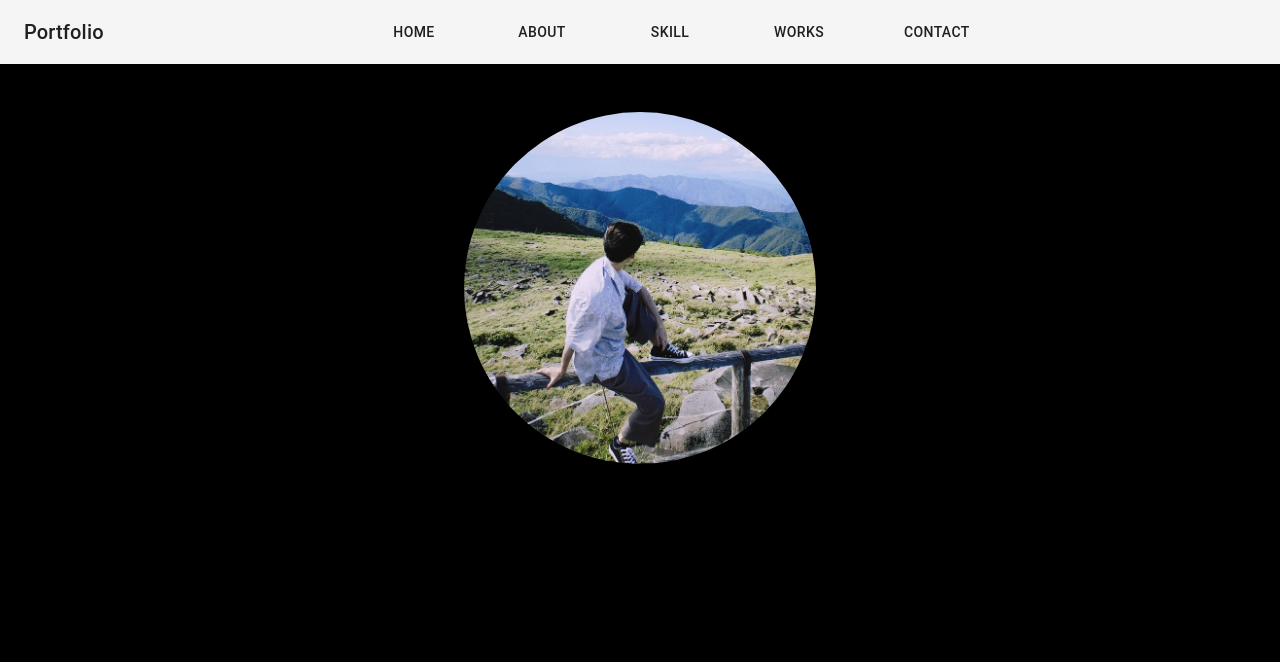
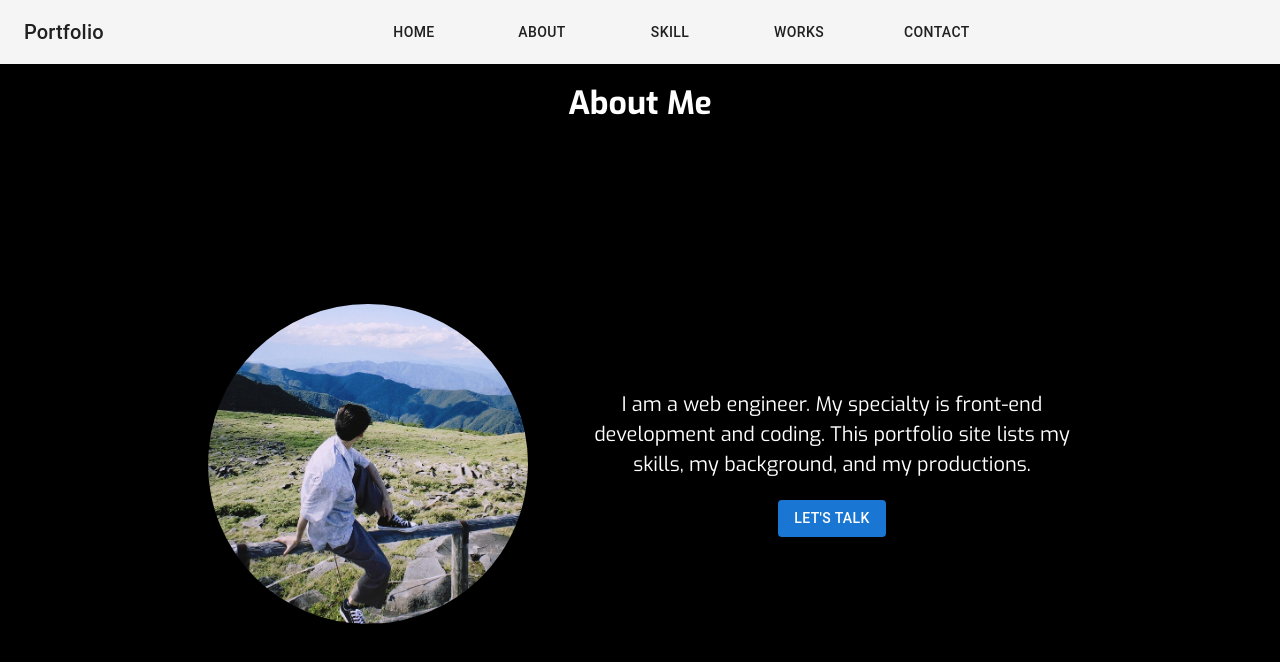
Before and after one commit to okasyun/Portfolio, a React (Create React App) app: page /about in a window 1280 px wide. Shown: the top 662 px of the page. Built offline with nearby package versions, Linux system fonts and the light colour scheme.

Commit message:
add home about

```diff
--- a/src/assets/styled.css
+++ b/src/assets/styled.css
@@ -1,27 +1,32 @@
 body {
-  overflow: hidden;
   color: white;
 }
 
 .container {
+  justify-content: center;
   height: 100vh;
   background-color: black;
   width: 100%;
   padding-top: 64px;
   margin: 0 auto;
   text-align: center;
+}
+
+.cards {
+  gap: 4rem;
+  position: relative;
+  height: 80%;
+  margin: 0 auto;
+  width: 80%;
   display: flex;
   justify-content: center;
-}
-
-.home__container {
-  flex-direction: column;
+  align-items: center;
+  flex-direction: row;
 }
 
 .me {
-  margin-top: 3rem;
-  width: 22rem;
-  height: 22rem;
+  width: 20rem;
+  height: 20rem;
   position: relative;
 }
 .me > img {
@@ -35,4 +40,33 @@ body {
   position: absolute;
   width: 100%;
   height: 100%;
+}
+
+.introduction {
+  width: 30rem;
+  position: relative;
+}
+.introduction > p {
+  font-size: 20px;
+  line-height: 30px;
+  margin-bottom: 20px;
+}
+
+.container {
+  height: 100vh;
+  background-color: black;
+  width: 100%;
+  padding-top: 64px;
+  margin: 0 auto;
+  text-align: center;
+}
+
+@media screen and (max-width: 1000px) {
+  .cards {
+    flex-direction: column;
+  }
+  .introduction > p {
+    font-size: 20px;
+    line-height: 25px;
+  }
 }/*# sourceMappingURL=styled.css.map */
--- a/src/assets/styled.scss
+++ b/src/assets/styled.scss
@@ -1,27 +1,33 @@
 body {
-  overflow: hidden;
+  // overflow: hidden;
   color: white;
 }
 
 .container {
+  justify-content: center;
   height: 100vh;
   background-color: black;
   width: 100%;
   padding-top: 64px;
   margin: 0 auto;
   text-align: center;
+}
+
+.cards {
+  gap: 4rem;
+  position: relative;
+  height: 80%;
+  margin: 0 auto;
+  width: 80%;
   display: flex;
   justify-content: center;
-}
-
-.home__container {
-  flex-direction: column;
+  align-items: center;
+  flex-direction: row;
 }
 
 .me {
-  margin-top: 3rem;
-  width: 22rem;
-  height: 22rem;
+  width: 20rem;
+  height: 20rem;
   position: relative;
   & > img {
     border-radius: 50%;
@@ -34,3 +40,32 @@ body {
     height: 100%;
   }
 }
+
+.introduction {
+  width: 30rem;
+  position: relative;
+  & > p {
+    font-size: 20px;
+    line-height: 30px;
+    margin-bottom: 20px;
+  }
+}
+
+.container {
+  height: 100vh;
+  background-color: black;
+  width: 100%;
+  padding-top: 64px;
+  margin: 0 auto;
+  text-align: center;
+}
+
+@media screen and (max-width: 1000px) {
+  .cards {
+    flex-direction: column;
+  }
+  .introduction > p {
+    font-size: 20px;
+    line-height: 25px;
+  }
+}
--- a/src/components/pages/About.tsx
+++ b/src/components/pages/About.tsx
@@ -2,16 +2,45 @@ import React, { memo, FC } from "react";
 import Header from "../template/Header";
 
 import me from "../../assets/img/me.jpeg";
+import { Button } from "@mui/material";
 
 const About: FC = memo(() => {
   return (
     <>
       <Header />
       <div className="container">
-        <div className="me">
-          <img src={me} alt="me" />
+        <h1>About Me</h1>
+        <div className="cards">
+          <div className="me">
+            <img src={me} alt="me" />
+          </div>
+          <div className="introduction">
+            <p>
+              I am a web engineer. My specialty is front-end development and
+              coding. This portfolio site lists my skills, my background, and my
+              productions.
+            </p>
+            <Button variant="contained">Let's talk</Button>
+          </div>
         </div>
       </div>
+      {/* <Header />
+      <div className="container">
+        <h1>About Me</h1>
+        <div className="cards">
+          <div className="me">
+            <img src={me} alt="me" />
+          </div>
+          <div className="introduction">
+            <p>
+              I am a web engineer. My specialty is front-end development and
+              coding. This portfolio site lists my skills, my background, and my
+              productions.
+            </p>
+            <Button>Let's talk</Button>
+          </div>
+        </div>
+      </div> */}
     </>
   );
 });
```
Also changed, not shown: 1 other file (tests, documents, lock files or other folders).
